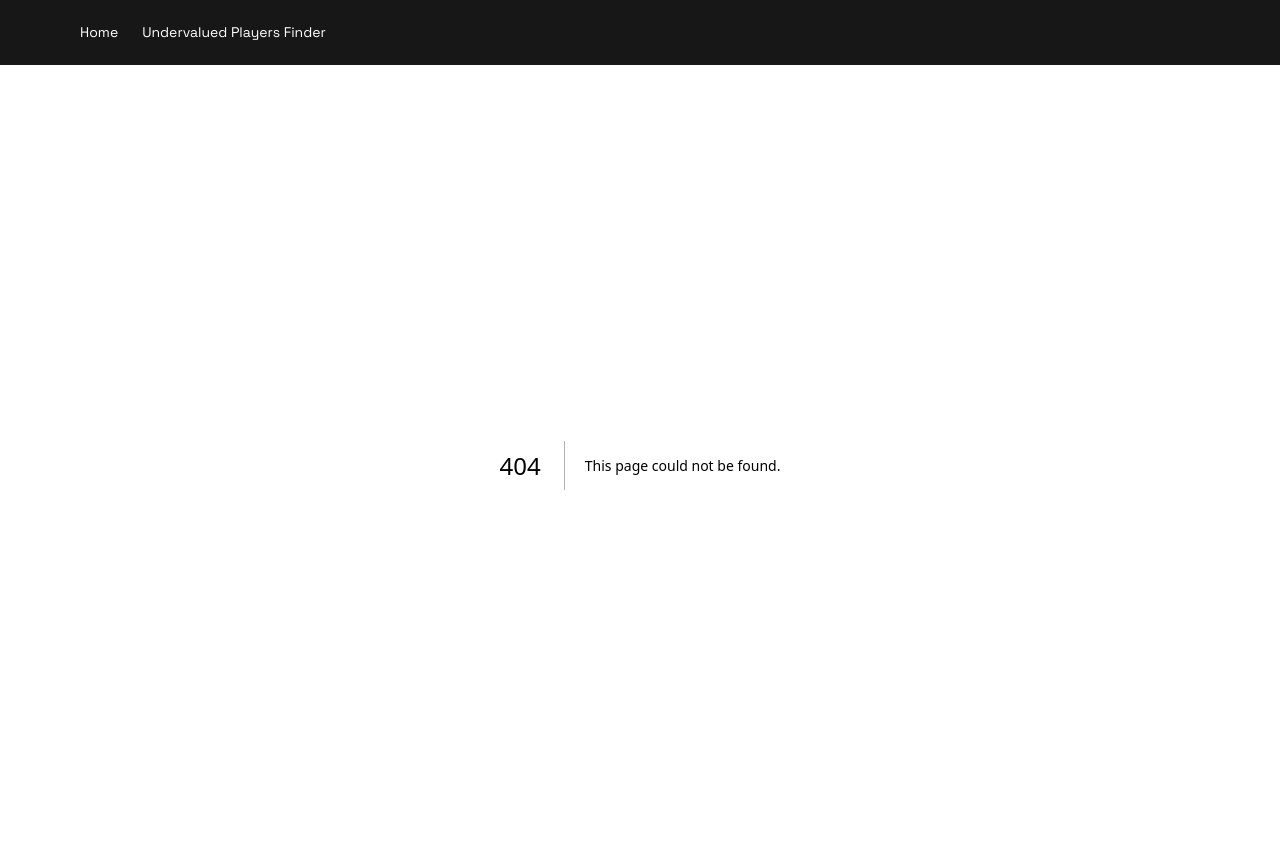
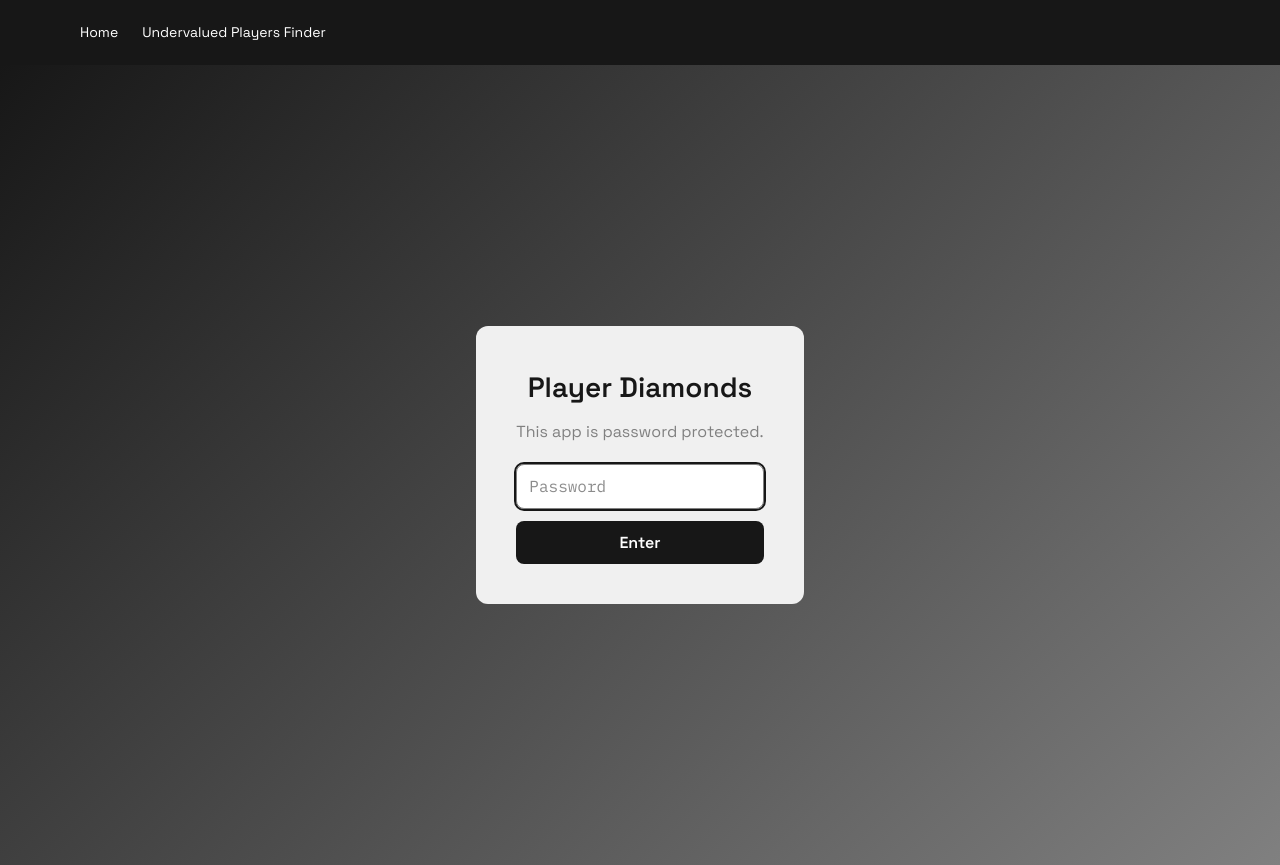
Before and after one commit to mjl776/player-diamonds, a Next.js app in the folder frontend/: page /login in a window 1280 px wide. Before the commit this address had no page. Built offline with nearby package versions, Linux system fonts and the light colour scheme.

Commit message:
Created security login page that stores local storage cookie (#25)
Co-authored-by: Michael Lee <mlee@MacBook-Pro-3.local>

```diff
--- a/frontend/app/layout.tsx
+++ b/frontend/app/layout.tsx
@@ -34,7 +34,7 @@ export default function RootLayout({
       <body className="min-h-full flex flex-col">
         <Navbar />
         {children}
-        </body>
+      </body>
     </html>
   );
 }
--- /dev/null
+++ b/frontend/app/login/actions.ts
@@ -0,0 +1,34 @@
+"use server";
+
+import { cookies } from "next/headers";
+import { redirect } from "next/navigation";
+import {
+  SESSION_COOKIE_NAME,
+  SESSION_MAX_AGE_SECONDS,
+  getExpectedSessionToken,
+  isValidPassword,
+} from "@/lib/auth";
+import { LoginState } from "@/types/loginTypes";
+
+export async function login(
+  _state: LoginState,
+  formData: FormData
+): Promise<LoginState> {
+  const password = String(formData.get("password") ?? "");
+  const from = String(formData.get("from") ?? "/");
+
+  if (!isValidPassword(password)) {
+    return { error: "Incorrect password." };
+  }
+
+  const cookieStore = await cookies();
+  cookieStore.set(SESSION_COOKIE_NAME, getExpectedSessionToken(), {
+    httpOnly: true,
+    secure: process.env.NODE_ENV === "production",
+    sameSite: "lax",
+    maxAge: SESSION_MAX_AGE_SECONDS,
+    path: "/",
+  });
+
+  redirect(from.startsWith("/") ? from : "/");
+}
--- /dev/null
+++ b/frontend/app/login/page.tsx
@@ -0,0 +1,11 @@
+import { LoginForm } from "@/components/LoginForm";
+
+export default async function LoginPage({
+  searchParams,
+}: {
+  searchParams: Promise<{ from?: string }>;
+}) {
+  const { from } = await searchParams;
+
+  return <LoginForm from={from ?? "/"} />;
+}
--- /dev/null
+++ b/frontend/components/LoginForm/index.tsx
@@ -0,0 +1,35 @@
+"use client";
+
+import { FC } from "react";
+import { useActionState } from "react";
+import { login } from "@/app/login/actions";
+import { LoginState } from "@/types/loginTypes";
+import styles from "./page.module.css";
+
+export const LoginForm: FC<{ from: string }> = ({ from }) => {
+  const [state, action, pending] = useActionState<LoginState, FormData>(
+    login,
+    undefined
+  );
+
+  return (
+    <div className={styles.container}>
+      <form className={styles.card} action={action}>
+        <div className={styles.header}>Player Diamonds</div>
+        <p className={styles.subheader}>This app is password protected.</p>
+        <input type="hidden" name="from" value={from} />
+        <input
+          className={styles.input}
+          type="password"
+          name="password"
+          autoFocus
+          placeholder="Password"
+        />
+        {state?.error && <p className={styles.error}>{state.error}</p>}
+        <button className={styles.button} type="submit" disabled={pending}>
+          {pending ? "Checking..." : "Enter"}
+        </button>
+      </form>
+    </div>
+  );
+};
--- /dev/null
+++ b/frontend/components/LoginForm/page.module.css
@@ -0,0 +1,74 @@
+.container {
+  display: flex;
+  align-items: center;
+  justify-content: center;
+  flex-direction: column;
+  flex: 1;
+  min-height: 100vh;
+  background: linear-gradient(135deg, var(--foreground), var(--tertiary));
+  color: var(--background);
+}
+
+.card {
+  display: flex;
+  flex-direction: column;
+  align-items: center;
+  gap: 0.75rem;
+  padding: 2.5rem;
+  border-radius: 0.75rem;
+  background: var(--fourth-color);
+  color: var(--foreground);
+  min-width: 320px;
+}
+
+.header {
+  font-size: 1.75rem;
+  font-weight: 600;
+}
+
+.subheader {
+  font-size: 1rem;
+  color: var(--tertiary);
+  margin-bottom: 0.5rem;
+  text-align: center;
+}
+
+.input {
+  width: 100%;
+  padding: 0.6rem 0.75rem;
+  border: 1px solid var(--tertiary);
+  border-radius: 0.5rem;
+  font-size: 1rem;
+  font-family: var(--font-mono);
+  background: var(--background);
+  color: var(--foreground);
+}
+
+.input:focus {
+  outline: 2px solid var(--foreground);
+}
+
+.error {
+  color: #b91c1c;
+  font-size: 0.875rem;
+  margin: 0;
+}
+
+.button {
+  width: 100%;
+  padding: 0.6rem 0.75rem;
+  border-radius: 0.5rem;
+  background: var(--foreground);
+  color: var(--background);
+  font-weight: 600;
+  cursor: pointer;
+}
+
+.button:hover {
+  opacity: 0.85;
+}
+
+.button:disabled {
+  opacity: 0.6;
+  cursor: default;
+}
--- /dev/null
+++ b/frontend/lib/auth.ts
@@ -0,0 +1,36 @@
+import { createHash, createHmac, timingSafeEqual } from "crypto";
+
+export const SESSION_COOKIE_NAME = "pd_session";
+export const SESSION_MAX_AGE_SECONDS = 60 * 60 * 24 * 365;
+
+function getSessionSecret(): string {
+  const secret = process.env.SESSION_SECRET;
+  if (!secret) {
+    throw new Error("SESSION_SECRET environment variable is not set");
+  }
+  return secret;
+}
+
+export function getExpectedSessionToken(): string {
+  return createHmac("sha256", getSessionSecret())
+    .update("pd-authenticated")
+    .digest("hex");
+}
+
+export function isValidSessionToken(token: string | undefined): boolean {
+  if (!token) return false;
+  const expected = getExpectedSessionToken();
+  const a = Buffer.from(token);
+  const b = Buffer.from(expected);
+  return a.length === b.length && timingSafeEqual(a, b);
+}
+
+export function isValidPassword(candidate: string): boolean {
+  const expected = process.env.SITE_PASSWORD;
+  if (!expected) {
+    throw new Error("SITE_PASSWORD environment variable is not set");
+  }
+  const a = createHash("sha256").update(candidate).digest();
+  const b = createHash("sha256").update(expected).digest();
+  return a.length === b.length && timingSafeEqual(a, b);
+}
--- /dev/null
+++ b/frontend/proxy.ts
@@ -0,0 +1,19 @@
+import { NextResponse } from "next/server";
+import type { NextRequest } from "next/server";
+import { SESSION_COOKIE_NAME, isValidSessionToken } from "@/lib/auth";
+
+export default function proxy(request: NextRequest) {
+  const token = request.cookies.get(SESSION_COOKIE_NAME)?.value;
+
+  if (!isValidSessionToken(token)) {
+    const loginUrl = new URL("/login", request.url);
+    loginUrl.searchParams.set("from", request.nextUrl.pathname);
+    return NextResponse.redirect(loginUrl);
+  }
+
+  return NextResponse.next();
+}
+
+export const config = {
+  matcher: ["/((?!login|_next/static|_next/image|favicon.ico).*)"],
+};
--- /dev/null
+++ b/frontend/types/loginTypes.ts
@@ -0,0 +1 @@
+export type LoginState = { error?: string } | undefined;
```
